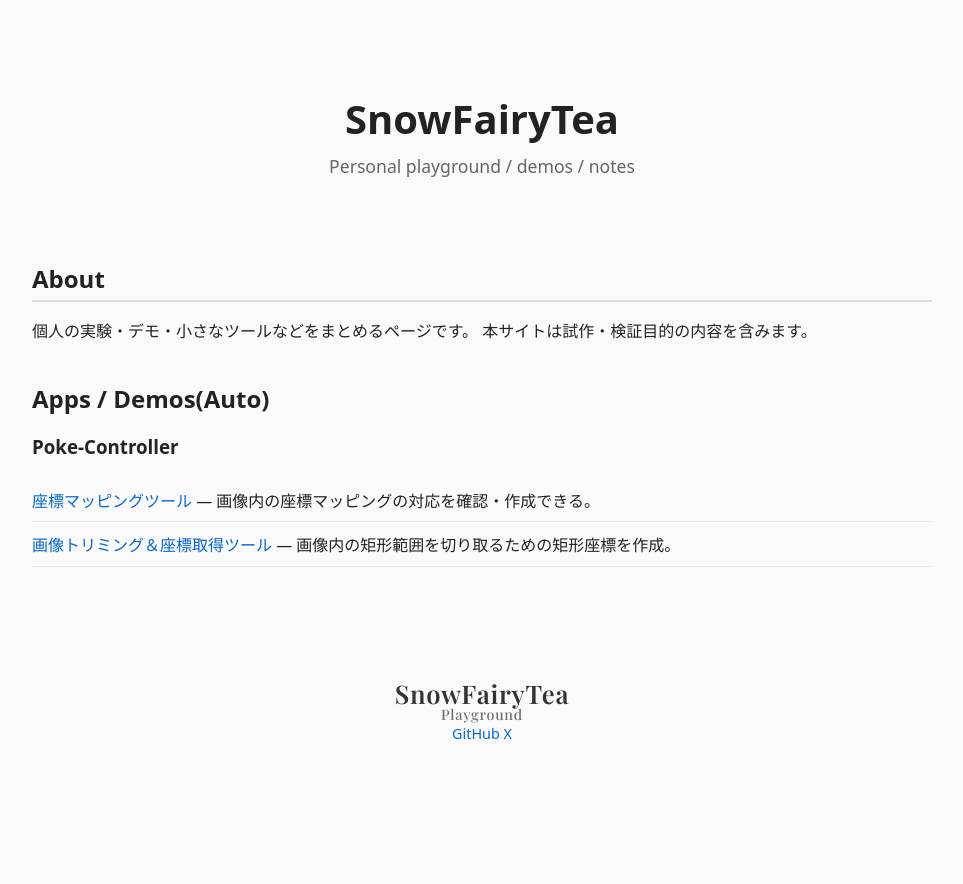
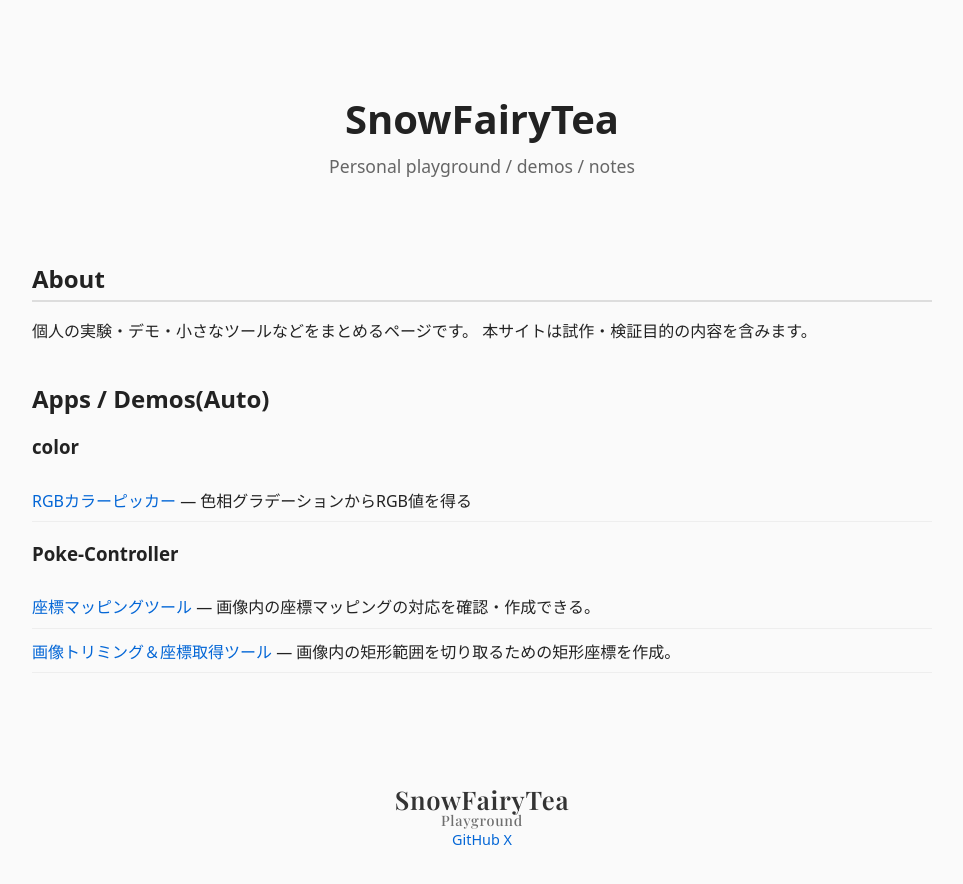
Before and after one commit to SnowFairyTea/playground, a Jekyll site: the page built from index.html, in a window 1280 px wide. Shown: the top 884 px of the page, without its empty margins (158-1121 px from the left). Built offline with Jekyll 4.4.1, drawn with Linux system fonts in a browser that asks for light colours.

Commit message:
Auto-update app list

```diff
--- a/index.html
+++ b/index.html
@@ -17,6 +17,10 @@ layout: home
   <h2>Apps / Demos(Auto)</h2>
 
   <!-- AUTO-GENERATED:START -->
+  <h3>color</h3>
+  <ul class="apps-list">
+    <li><a href="./apps/rgb_color_picker/">RGBカラーピッカー</a> — 色相グラデーションからRGB値を得る</li>
+  </ul>
   <h3>Poke-Controller</h3>
   <ul class="apps-list">
     <li><a href="./apps/coordinate_mapping_app/">座標マッピングツール</a> — 画像内の座標マッピングの対応を確認・作成できる。</li>
```
